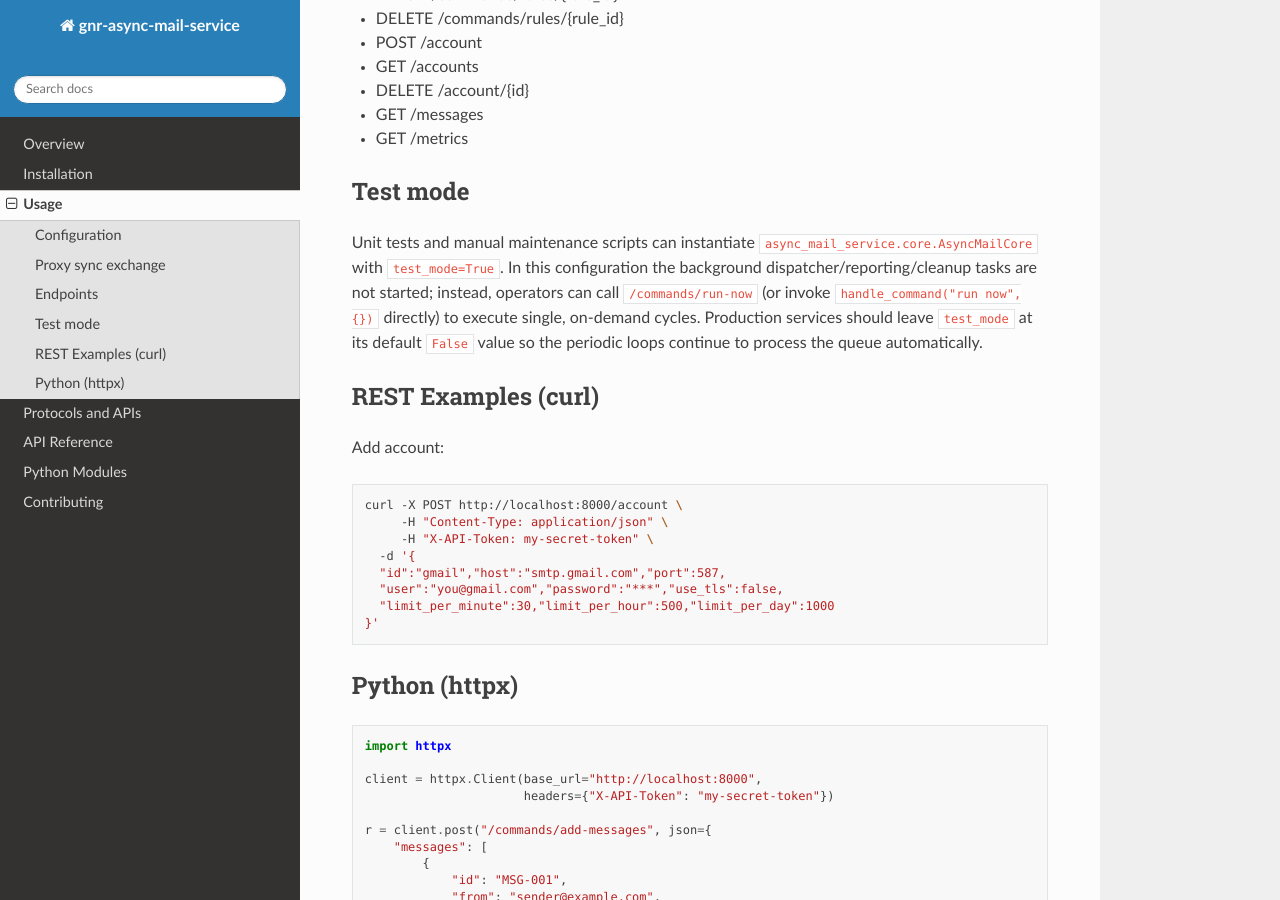
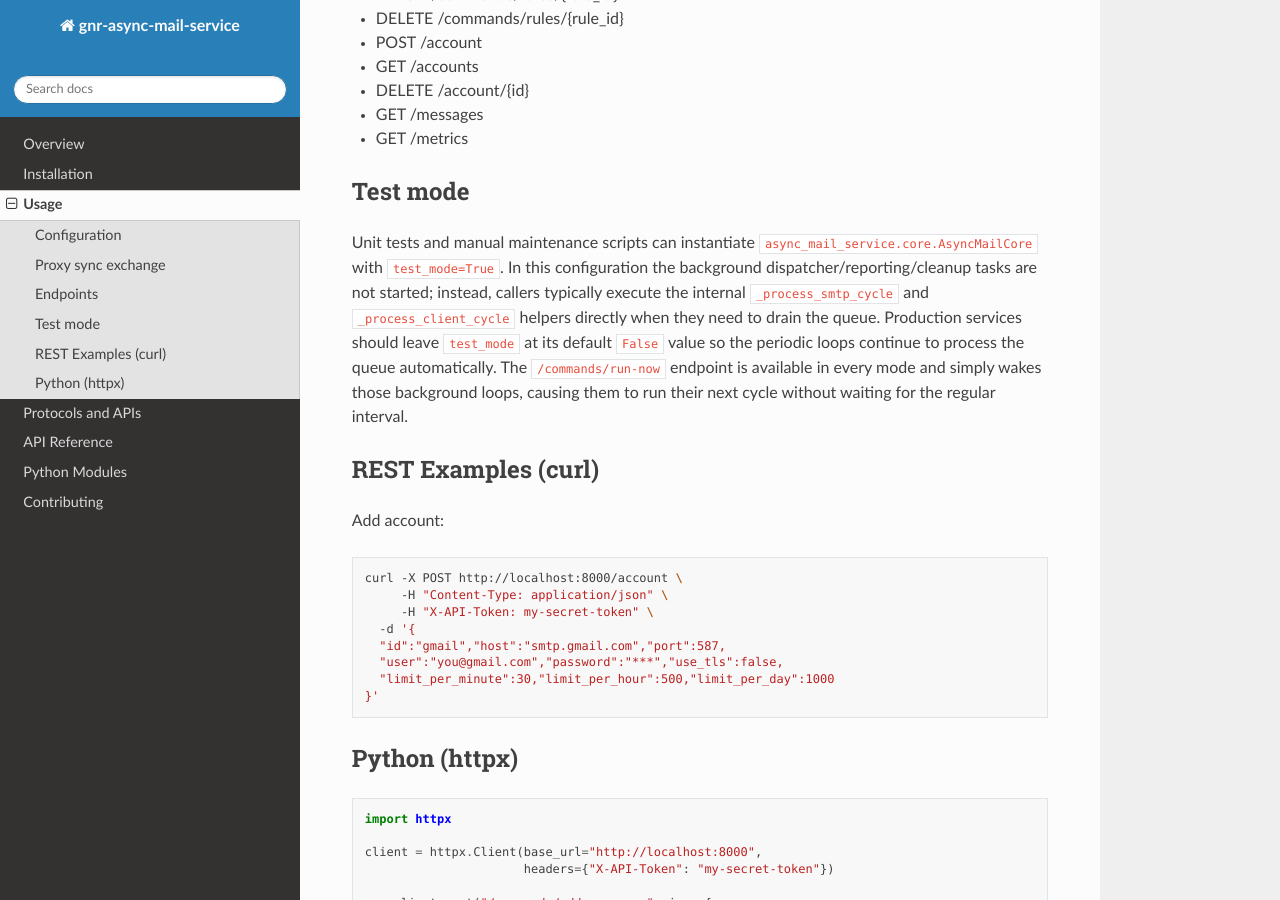
Before and after one commit to genropy/genro-mail-proxy, a Sphinx documentation site: the page built from docs/usage.rst, in a window 1280 px wide and 900 px high, scrolled down 1306 px. Built offline with Sphinx 7.4.7 and the Read the Docs theme 3.1.0, drawn with Linux system fonts in a browser that asks for light colours.

Commit message:
Allow run now to wake the dispatcher loops

```diff
--- a/docs/usage.rst
+++ b/docs/usage.rst
@@ -74,10 +74,13 @@ Test mode
 Unit tests and manual maintenance scripts can instantiate
 ``async_mail_service.core.AsyncMailCore`` with ``test_mode=True``. In this
 configuration the background dispatcher/reporting/cleanup tasks are not started;
-instead, operators can call ``/commands/run-now`` (or invoke
-``handle_command("run now", {})`` directly) to execute single, on-demand cycles.
+instead, callers typically execute the internal ``_process_smtp_cycle`` and
+``_process_client_cycle`` helpers directly when they need to drain the queue.
 Production services should leave ``test_mode`` at its default ``False`` value so
-the periodic loops continue to process the queue automatically.
+the periodic loops continue to process the queue automatically. The
+``/commands/run-now`` endpoint is available in every mode and simply wakes those
+background loops, causing them to run their next cycle without waiting for the
+regular interval.
 
 REST Examples (curl)
 --------------------
```
Also changed, not shown: 2 other files.
